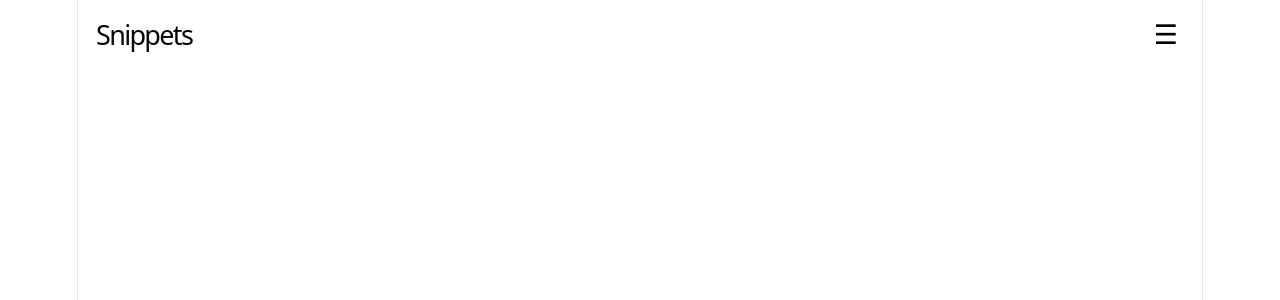
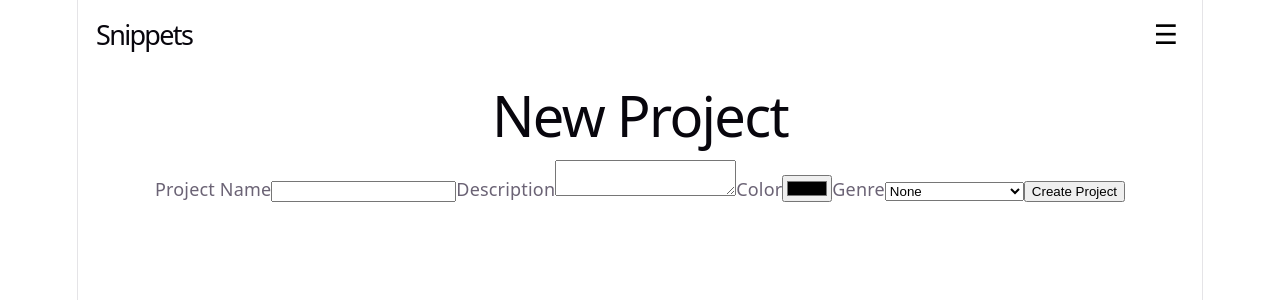
Before and after one commit to avilwock/Snippets, a React (Vite) app in the folder client/: page /new-project in a window 1280 px wide. Before the commit this address had no page. Shown: the top 300 px of the page. Built offline with nearby package versions, Linux system fonts and the light colour scheme.

Commit message:
added new project page,

```diff
--- a/client/src/App.jsx
+++ b/client/src/App.jsx
@@ -3,6 +3,7 @@ import Login from "./pages/Login";
 import Signup from "./pages/Signup";
 import Dashboard from "./pages/Dashboard";
 import Header from "./components/Header/Header";
+import NewProject from "./pages/NewProject";
 
 function App() {
   return (
@@ -12,6 +13,7 @@ function App() {
         <Route path="/" element={<Login />} />
         <Route path="/signup" element={<Signup />} />
         <Route path="/dashboard" element={<Dashboard />} />
+        <Route path="/new-project" element={<NewProject />} />
       </Routes>
     </BrowserRouter>
   );
--- a/client/src/pages/Dashboard.jsx
+++ b/client/src/pages/Dashboard.jsx
@@ -1,11 +1,15 @@
-
+import { useNavigate } from "react-router-dom";
 
 function Dashboard() {
+    const navigate=useNavigate();
     return (
-        <h1>
+        <div>
+            <h1>Dashboard</h1>
 
-
-        </h1>
+            <button onClick={() => navigate('/new-project')}>
+                + New Project
+            </button>
+        </div>
     )
 }
 
--- /dev/null
+++ b/client/src/pages/NewProject.jsx
@@ -0,0 +1,105 @@
+import { useState } from 'react';
+import { useNavigate } from 'react-router-dom';
+
+function NewProject() {
+  const [project_name, setProjectName] = useState('');
+  const [description, setDescription] = useState('');
+  const [color, setColor] = useState('#000000');
+  const [genre, setGenre] = useState('');
+
+  const navigate=useNavigate();
+
+  const handleSubmit = async (e) => {
+        e.preventDefault();
+
+        try {
+            const response = await fetch('/api/project', {
+                method: 'POST',
+                headers: {
+                    'Content-Type': 'application/json',
+                    Authorization: `Bearer ${localStorage.getItem('token')}`
+                },
+                body: JSON.stringify({
+                    project_name: project_name,
+                    description,
+                    color,
+                    genre: genre || null
+                })
+            });
+
+            const text = await response.text();
+
+            console.log('Response status:', response.status);
+            console.log('Response:', text);
+
+            if (!response.ok) {
+                throw new Error(text.message || 'Failed to create project');
+            }
+
+            navigate('/dashboard');
+
+            console.log('Project created:', text.project);
+        } catch (error) {
+            console.error('Error creating project:', error);
+        }
+    };
+
+  return (
+    <div>
+      <h1>New Project</h1>
+
+      <form onSubmit={handleSubmit}>
+        <label>
+          Project Name
+          <input
+            type="text"
+            value={project_name}
+            onChange={(e) => setProjectName(e.target.value)}
+            required
+          />
+        </label>
+
+        <label>
+          Description
+          <textarea
+            value={description}
+            onChange={(e) => setDescription(e.target.value)}
+          />
+        </label>
+
+        <label>
+          Color
+          <input
+            type="color"
+            value={color}
+            onChange={(e) => setColor(e.target.value)}
+          />
+        </label>
+
+        <label>
+          Genre
+          <select
+            value={genre}
+            onChange={(e) => setGenre(e.target.value)}
+          >
+            <option value="">None</option>
+            <option value="Fantasy">Fantasy</option>
+            <option value="Science-Fiction">Science-Fiction</option>
+            <option value="Mystery">Mystery</option>
+            <option value="Thriller & Suspense">Thriller & Suspense</option>
+            <option value="Horror">Horror</option>
+            <option value="Historical Fiction">Historical Fiction</option>
+            <option value="Romance">Romance</option>
+            <option value="TTRPG">TTRPG</option>
+          </select>
+        </label>
+
+        <button type="submit">
+          Create Project
+        </button>
+      </form>
+    </div>
+  );
+}
+
+export default NewProject;
--- a/client/vite.config.js
+++ b/client/vite.config.js
@@ -5,6 +5,11 @@ import react from '@vitejs/plugin-react'
 export default defineConfig({
   plugins: [react()],
   server: {
-    open: true
+    proxy: {
+      '/api': {
+        target: 'http://localhost:3001',
+        changeOrigin:true
+      }
+    }
   }
 })
```
Also changed, not shown: client/src/pages/NewSnip.jsx (added), client/src/pages/NewTask.jsx (added), client/src/pages/Project.jsx (added), client/src/pages/Projects.jsx (added), client/src/pages/Search.jsx (added), client/src/pages/Snips.jsx (added), client/src/pages/Tasks.jsx (added).
